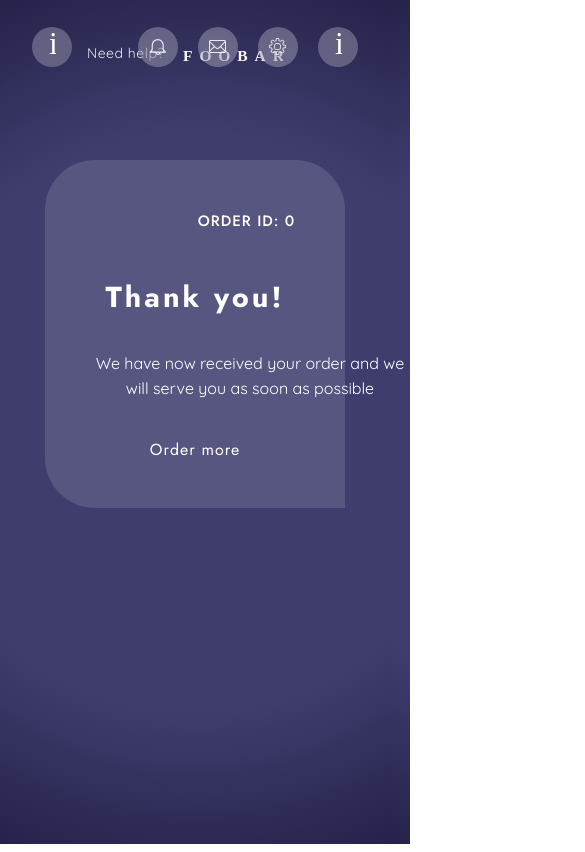
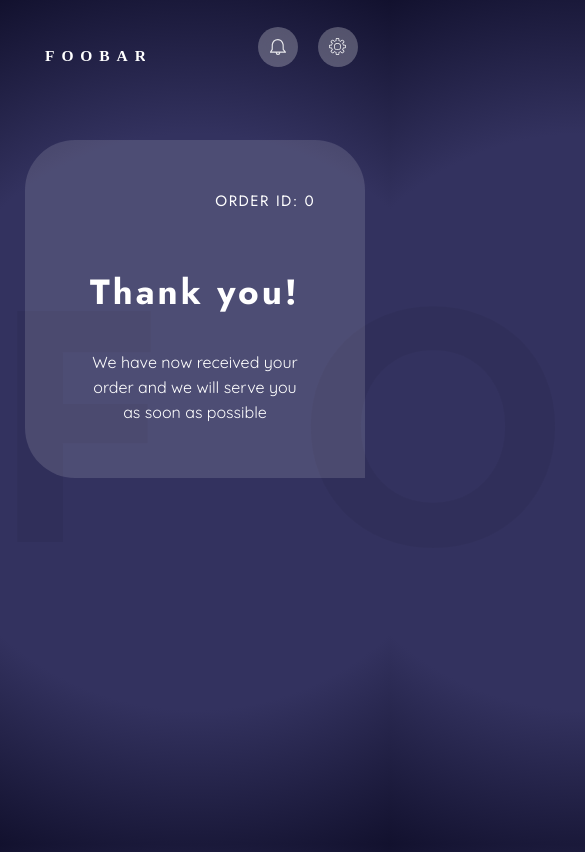
Before and after one commit to anne7n62/foobar, a React (Create React App) app: page /thanks in a window 390 px wide. Shown: the top 852 px of the page, 585 px wide, since content can reach past the window. Built offline with nearby package versions, Linux system fonts and the light colour scheme; no server answers.

Commit message:
More styling on payment and responsive

```diff
--- a/src/App.js
+++ b/src/App.js
@@ -131,16 +131,10 @@ function App() {
           <Link to="/thanks">Thanks</Link>
         </nav> */}
         <header>
-          <div className="help_container">
-            <button className="help_btn"></button>
-            <span>Need help?</span>
-          </div>
           <Link to="/"><img src={`./images/foobar_logo.svg`} className="logo" alt="Logo" /></Link>
           <div className="dashboard_navigation">
             <button className="notification_btn"></button>
-            <button className="mail_btn"></button>
             <button className="settings_btn"></button>
-            <button className="info_btn"></button>
           </div>
         </header>
         <Switch>
--- a/src/ThankYou.js
+++ b/src/ThankYou.js
@@ -4,16 +4,18 @@ function ThankYou(props) {
   console.log("Thank you");
 
   return (
+    <>
+      <div className="bg_text">
+        <h1>Foobar</h1>
+      </div>
       <div className="ThankYou">
         <div className="thankyou_content">
           <h1>Thank you!</h1>
           <h3>Order id: {props.orderId}</h3>
           <p>We have now received your order and we will serve you as soon as possible</p>
-        <Link to="/">
-          <button className="thankyou_btn">Order more</button>
-        </Link>
         </div>
       </div>
+    </>
   );
 }
 
--- a/src/sass/components/_buttons.scss
+++ b/src/sass/components/_buttons.scss
@@ -46,7 +46,7 @@
 .Product {
   .counter {
     background-color: $purple;
-    border-radius: 30px;
+    border-radius: 20px;
     padding: 2px 5px;
   }
 
--- a/src/sass/layout/_general.scss
+++ b/src/sass/layout/_general.scss
@@ -1,7 +1,7 @@
 @import '../abstracts/variables','../abstracts/mixins';
 
 body {
-    background: radial-gradient(circle, #3e3d6e 62%, #25234a 100%);
+    background: radial-gradient(circle, #33325F 62%, #12112E 100%);
     overflow-x: hidden;
     scrollbar-width: none;
     -ms-overflow-style: none;
@@ -9,7 +9,12 @@ body {
 }
 
 .App {
-    padding: 45px;
+    padding: 25px;
+
+    // 992px window width and more
+    @include rwd(650) {
+        padding: 45px;
+    }
 }
 
 main {
--- a/src/sass/layout/_header.scss
+++ b/src/sass/layout/_header.scss
@@ -10,50 +10,7 @@ header {
     display: inline-block;
     position: absolute;
     top: 35px;
-    left: 47vw;
-}
-
-.help_container {
-  position: absolute;
-  top: 37px;
-  left: 22px;
-
-  button {
-    width: 40px;
-    height: 40px;
-    border-radius: 50%;
-    margin-right: 10px;
-    margin-top: -10px;
-    margin-left: 10px;
-    border: none;
-    background-color: rgba(255,255,255, 0.25);
-    backdrop-filter: blur(20px);
-    color: #fff;
-  }
-
-  span {
-    color: $white;
-    letter-spacing: 0.5px;
-    font-size: 14px;
-    font-family: 'Quicksand', sans-serif;
-    opacity: 0.9;
-    margin-left: 5px;
-    position: absolute;
-    top: 5px;
-    width: 100px;
-  }
-
-  .help_btn {
-    background-image: url("../../img/info.svg");
-    background-repeat: no-repeat;
-    background-size: 17%;
-    background-position: 50% 65%;
-    cursor: pointer;
-  }
-
-  .help_btn:hover {
-    background-color: rgba(255,255,255, 0.3);
-  }
+    left: 45px;
 }
 
 .dashboard_navigation {
--- a/src/sass/layout/_payment.scss
+++ b/src/sass/layout/_payment.scss
@@ -15,18 +15,36 @@
 .Payment {
   .BasketItemHeading {
     left: 85px;
-    top: 15px;
+    top: 5px;
     font-size: 15px;
   }
 
   .BasketItemPrice {
-    top: 17px !important;
+    top: 40px !important;
+    right: 85px;
+
+    // 992px window width and more
+    @include rwd(1150) {
+      top: 17px !important;
+      right: 0px !important;
+    }
   }
 }
 
 .rccs__card {
-  height: 200px !important;
-  width: 100% !important;
+  height: 160px !important;
+  width: 65vw !important;
+  margin-left: -55px;
+  position: relative !important;
+  left: -2em !important;
+
+    // 992px window width and more
+    @include rwd(450) {
+      height: 200px !important;
+      width: 100% !important;
+      left: 0 !important;
+    }
+
 }
 
 .rccs__card--unknown > div {
@@ -92,12 +110,18 @@ input:is([type="text"], [type="number"], [type="email"]) {
 }
 
 .Payment {
-  display: grid;
-  grid-template-columns: 2.5fr 1fr;
-  grid-gap: 4em;
-  max-width: 1100px;
+  display: block;
   margin: 0 auto;
   margin-top: -20px;
+
+      // 992px window width and more
+      @include rwd(900) {
+        display: grid;
+        grid-template-columns: 2.5fr 1fr;
+        grid-gap: 4em;
+        max-width: 1100px;
+        margin-top: -50px;
+      }
 }
 
 .PaymentDetails {
@@ -260,6 +284,7 @@ input[name="cvc"]:invalid, #monthyear.custom {
 
 .payment_column {
   text-align: center;
+  margin-top: 50px;
 
   h1 {
     margin-bottom: 40px;
@@ -270,4 +295,9 @@ input[name="cvc"]:invalid, #monthyear.custom {
     letter-spacing: 2px;
     font-family: 'Jost', sans-serif;
 }
+
+  // 992px window width and more
+  @include rwd(900) {
+    margin-top: 0px;
+  }
 }
--- a/src/sass/layout/_shop.scss
+++ b/src/sass/layout/_shop.scss
@@ -3,11 +3,11 @@
 .filternav {
   padding-left: 0;
   grid-column: 1/-1;
-  margin-bottom: 0px;
+  margin-bottom: 25px;
   text-align: center;
 
   // 992px window width and more
-  @include lg {
+  @include rwd(580) {
     margin-bottom: 0px;
   }
 
@@ -16,8 +16,8 @@
     margin-bottom: 25px;
 
     // 992px window width and more
-    @include lg {
-      margin-bottom: 0px;
+    @include rwd(1150) {
+      margin-bottom: 0px !important;
     }
   }
 }
@@ -27,6 +27,12 @@
   position: relative;
   min-height: 440px;
   border-radius: $border;
+  margin-bottom: 25px;
+
+  // 992px window width and more
+  @include rwd(550) {
+    margin-bottom: 0px;
+  }
 }
 
 .counter {
@@ -45,8 +51,8 @@
   padding: 30px;
 
   h1 {
-    margin-top: -30px;
-    font-size: 20px;
+    margin-top: -40px;
+    font-size: 18px;
     font-family: 'Jost', sans-serif;
     letter-spacing: 1px;
   }
--- a/src/sass/layout/_thankyou.scss
+++ b/src/sass/layout/_thankyou.scss
@@ -11,12 +11,12 @@
     text-align: center;
 
     .thankyou_content {
-      margin-top: 70px;
+      margin-top: 80px;
     }
 
     h1 {
       margin-bottom: 30px;
-      font-size: 29px;
+      font-size: 35px;
       color: $white;
       font-weight: 700;
       letter-spacing: 3px;
@@ -28,8 +28,8 @@
       display: block;
       color: $white;
       font-size: 15px;
-      font-weight: 500;
-      letter-spacing: 1px;
+      font-weight: 400;
+      letter-spacing: 1.5px;
       text-transform: uppercase;
       position: absolute;
       top: 50px;
@@ -39,8 +39,13 @@
     p {
       color: $white;
       font-size: 16px;
-      width: 320px;
+      width: 220px;
       margin: 0 auto;
+
+      // 992px window width and more
+      @include rwd(550) {
+        width: 320px;
+      }
     }
 
     .thankyou_btn {
```
Also changed, not shown: 1 other file (tests, documents, lock files or other folders). Lines whose indentation alone changed are shown as unchanged.
